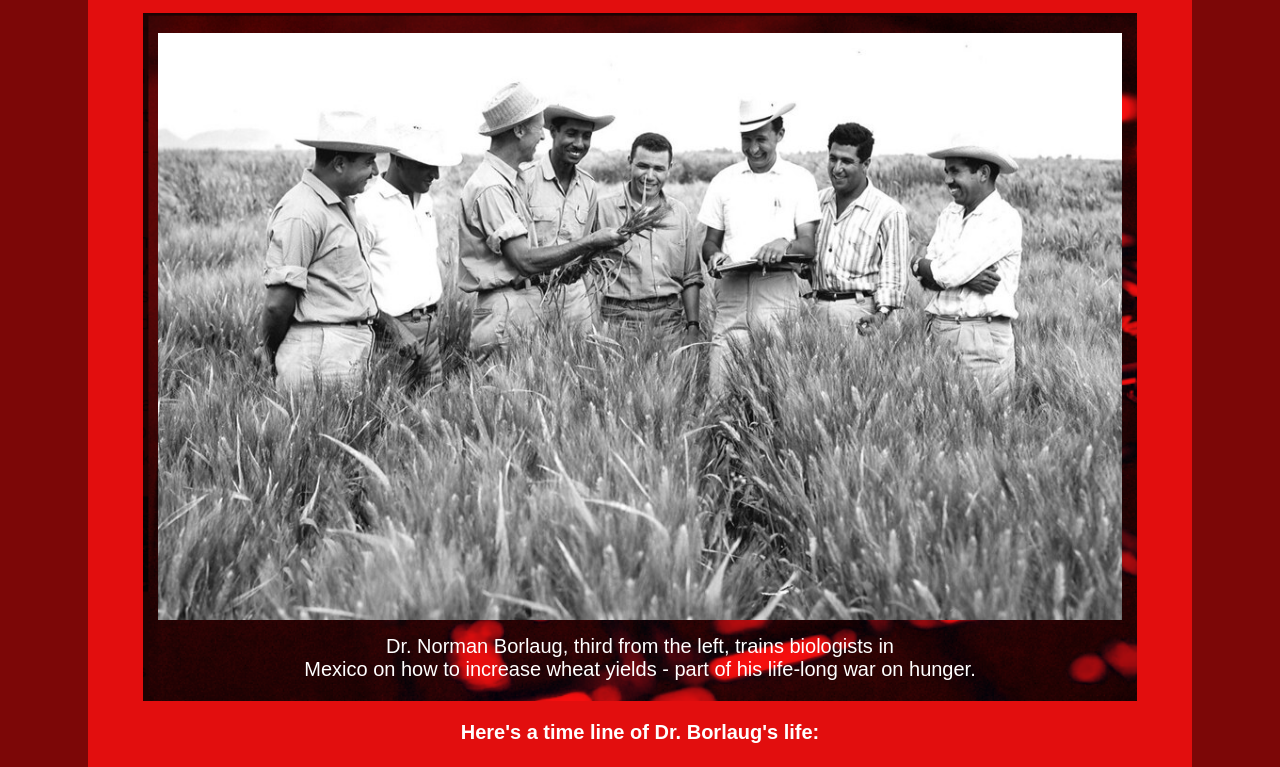
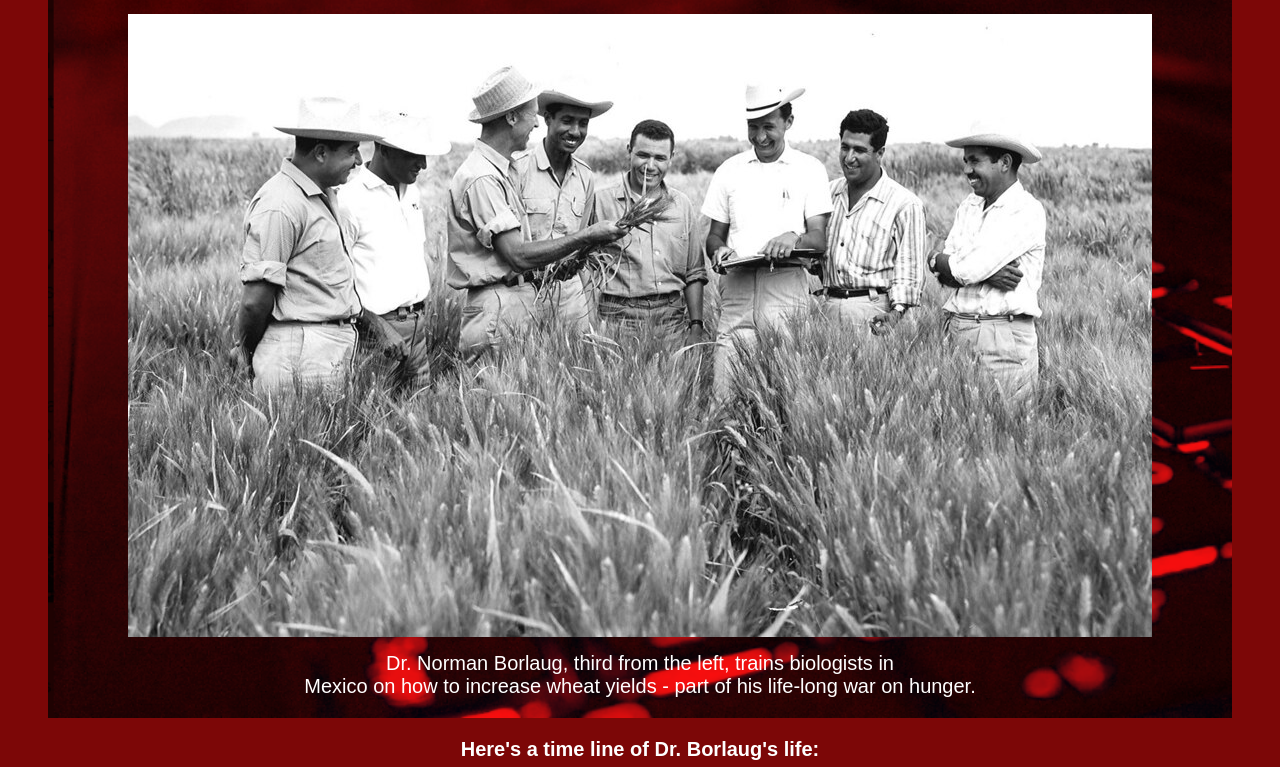
Before and after one commit to peteros332/congo-2nd-css-assignment, a plain HTML site: page index.html in a window 1280 px wide. Shown: the part 245-1012 px from the top of the page. Drawn offline with Linux system fonts and the light colour scheme.

Commit message:
html modified

```diff
--- a/index.html
+++ b/index.html
@@ -5,7 +5,7 @@
     <title>CSS ASSIGNMENT</title>
 </head>
 <body>
-     <main class="page">
+     < class="page">
     <h1 id="dr"> Dr. Norman Borlaug</h1>
     <p class="man">The man who saved a billion lives</p>
 <figure class="image">
@@ -106,7 +106,5 @@
 
 
 </div>
-
-<!-- </main> -->
 </body>
 </html>
```
